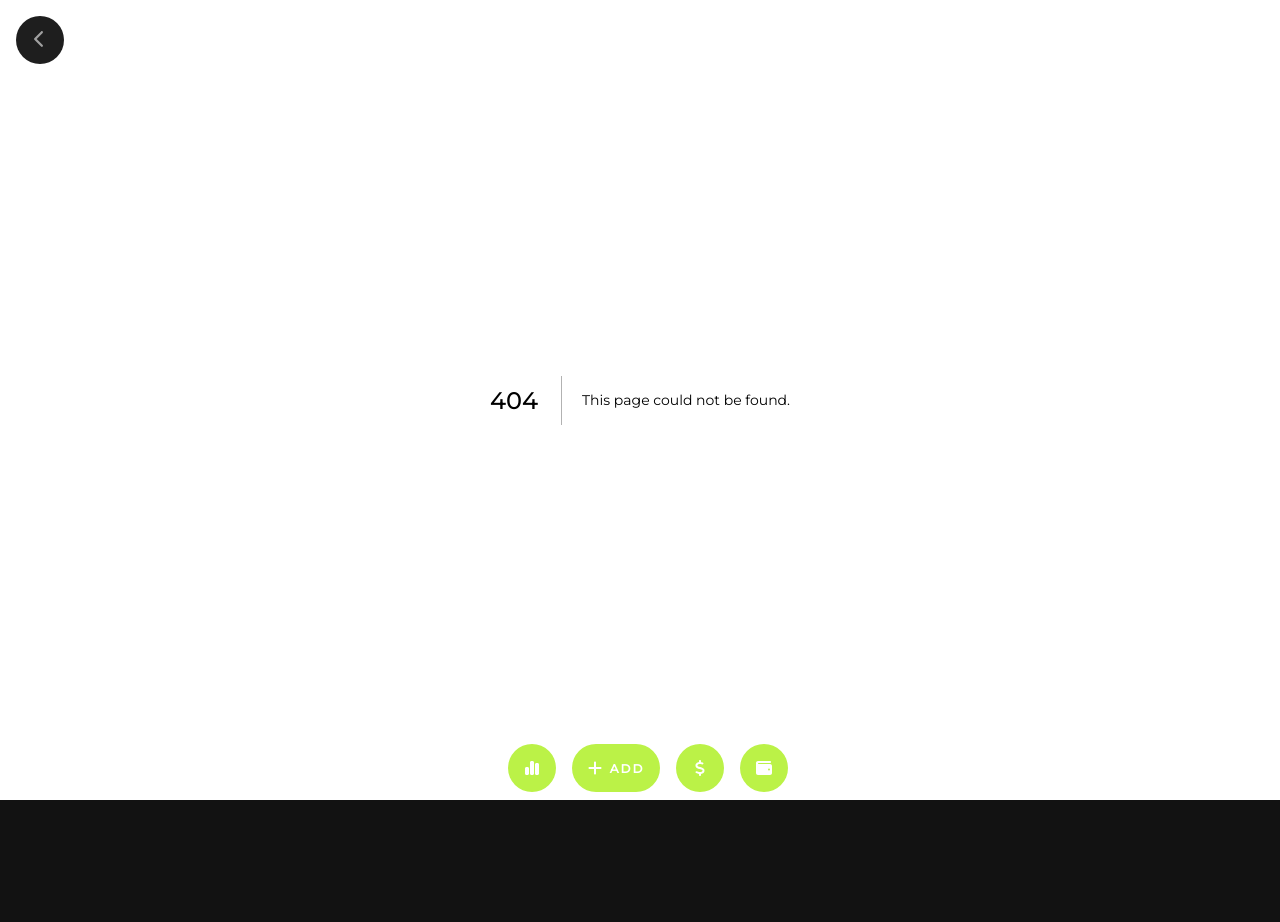
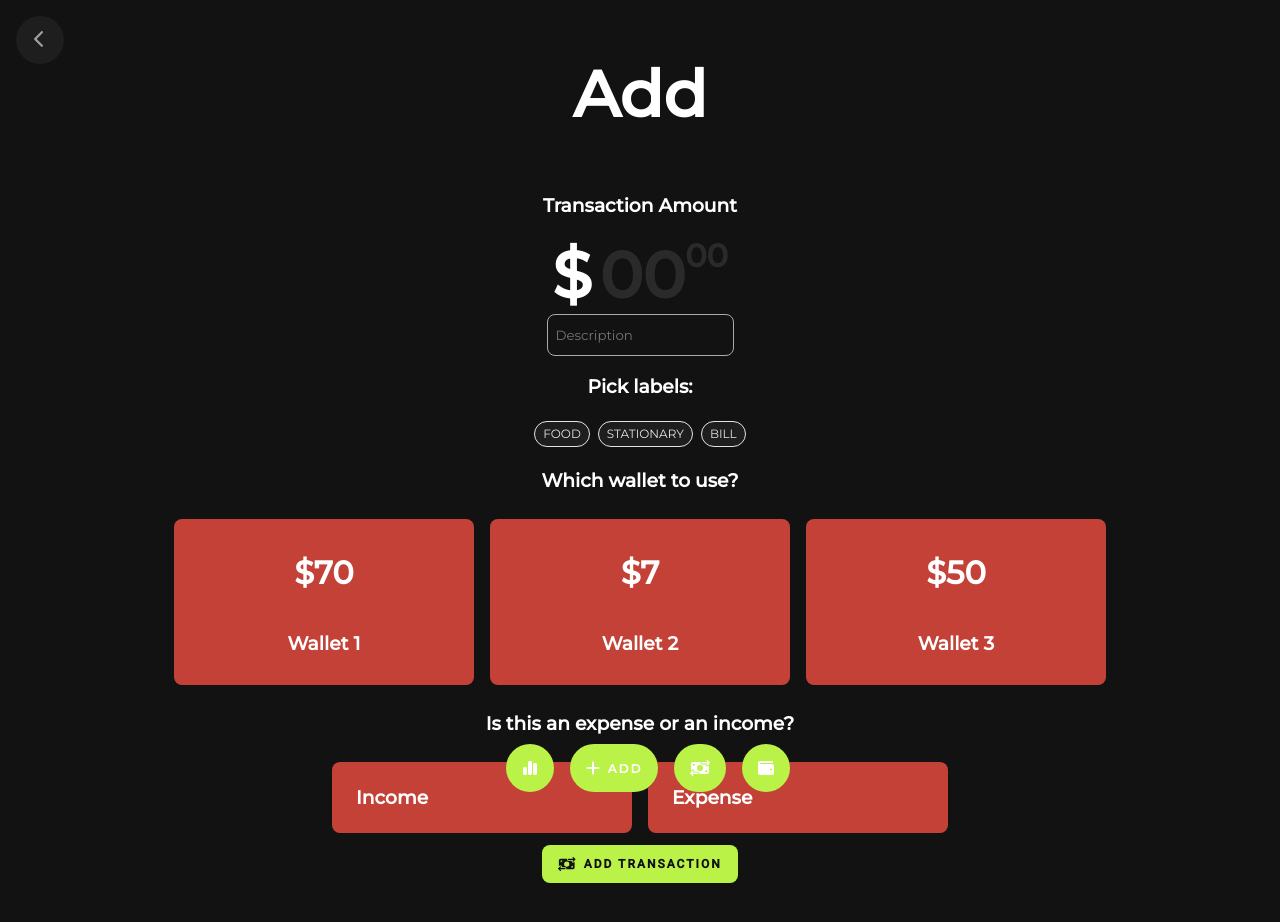
Before and after one commit to jalaj711/gastos-frontend, a Next.js app: page /add in a window 1280 px wide. Before the commit this address had no page. Shown: the top 922 px of the page. Before the commit the page ends 800 px from the top, so only its background shows below. Built offline with nearby package versions, Linux system fonts and the light colour scheme.

Commit message:
create add transaction page
Signed-off-by: Jalaj Kumar <96870071+jalaj711@users.noreply.github.com>

```diff
--- a/components/Label.tsx
+++ b/components/Label.tsx
@@ -38,7 +38,7 @@ export default function Label(props: {
               : colors.primary
             : color};
           margin: 4px;
-          display: inline;
+          display: inline-flex;
           font-weight: ${props.selected ? 700 : 400};
           cursor: pointer;
         }
--- a/components/Navbar.tsx
+++ b/components/Navbar.tsx
@@ -2,7 +2,7 @@ import {
   faChartSimple,
   faWallet,
   IconDefinition,
-  faDollarSign,
+  faMoneyBillTransfer,
   faAdd,
 } from "@fortawesome/free-solid-svg-icons";
 import { FontAwesomeIcon } from "@fortawesome/react-fontawesome";
@@ -68,7 +68,7 @@ function Navbar() {
     <div className="navbar">
       <NavbarItem href="/dashboard" text="dashboard" icon={faChartSimple} />
       <NavbarItem href="/add" text="add" icon={faAdd} />
-      <NavbarItem href="/transactions" text="transacts" icon={faDollarSign} />
+      <NavbarItem href="/transactions" text="transacts" icon={faMoneyBillTransfer} />
       <NavbarItem href="/wallets" text="wallets" icon={faWallet} />
       <style jsx>
         {`
--- /dev/null
+++ b/pages/add.tsx
@@ -0,0 +1,198 @@
+import React from "react";
+import Head from "next/head";
+import { faMoneyBillTransfer } from "@fortawesome/free-solid-svg-icons";
+import Button from "../components/Button";
+import Input from "../components/Input";
+import Label from "../components/Label";
+import WalletCard from "../components/WalletCard";
+import Card from "../components/Card";
+
+function TransactionInput() {
+  const dollars = React.useRef<HTMLDivElement>(null);
+  const cents = React.useRef<HTMLDivElement>(null);
+
+  const handleDollarChange = () => {
+    if (dollars.current) {
+      const val = Number(dollars.current.innerText);
+      if (val === 0 || val === NaN) {
+        dollars.current.innerText = "00";
+        dollars.current.style.opacity = "0.1";
+      } else {
+        dollars.current.style.opacity = "1";
+      }
+    }
+  };
+  const handleCentChange = () => {
+    if (cents.current) {
+      const val = Number(cents.current.innerText);
+      if (val === 0 || val === NaN) {
+        cents.current.innerText = "00";
+        cents.current.style.opacity = "0.1";
+      } else {
+        cents.current.style.opacity = "1";
+      }
+    }
+  };
+  return (
+    <>
+      <div className="transaction-wrapper">
+        <div className="currency">$</div>
+        <div
+          className="dollars"
+          contentEditable
+          ref={dollars}
+          onKeyUp={handleDollarChange}
+        >
+          00
+        </div>
+        <div
+          className="cents"
+          contentEditable
+          ref={cents}
+          onKeyUp={handleCentChange}
+        >
+          00
+        </div>
+      </div>
+      <style jsx>{`
+        .transaction-wrapper {
+          font-size: 4rem;
+          display: flex;
+          font-weight: 700;
+          display: flex;
+        }
+        .currency {
+          margin-right: 8px;
+        }
+        .cents {
+          font-size: 2rem;
+          align-self: flex-start;
+        }
+        .dollars,
+        .cents {
+          opacity: 0.1;
+        }
+        .dollars:focus,
+        .cents:focus {
+          outline: none;
+        }
+      `}</style>
+    </>
+  );
+}
+
+function Add() {
+  return (
+    <>
+      <Head>
+        <title>Add</title>
+        <meta name="description" content="Generated by create next app" />
+        <link rel="icon" href="/favicon.ico" />
+      </Head>
+
+      <main>
+        <div className="mainWrapper">
+          <h1>Add</h1>
+        </div>
+        <div className="section">
+          <h3>Transaction Amount</h3>
+          <TransactionInput />
+          <Input type="text" placeholder="Description" />
+          <h3>Pick labels:</h3>
+          <div>
+            <Label>Food</Label>
+            <Label>Stationary</Label>
+            <Label>Bill</Label>
+          </div>
+          <h3>Which wallet to use?</h3>
+          <div className="cardGrid">
+            <WalletCard
+              small
+              title="Wallet 1"
+              description="Some description for Wallet 1"
+              value={70}
+              selected
+            />
+            <WalletCard
+              small
+              title="Wallet 2"
+              description="Some description for Wallet 2"
+              value={7}
+            />
+            <WalletCard
+              small
+              title="Wallet 3"
+              description="Some description for Wallet 3"
+              value={50}
+            />
+          </div>
+          <h3>Is this an expense or an income?</h3>
+          <div className="cardGrid">
+            <Card small backgroundColor="#6bc479c7">
+              <h3>Income</h3>
+            </Card>
+            <Card small backgroundColor="#f44336c7">
+              <h3>Expense</h3>
+            </Card>
+          </div>
+          <Button startIcon={faMoneyBillTransfer}>Add transaction</Button>
+        </div>
+      </main>
+      <div style={{ width: "100vw", height: "72px" }} />
+
+      <style jsx>
+        {`
+          main {
+            padding: 12px;
+          }
+
+          h1 {
+            font-weight: 700;
+            color: white;
+            font-size: 4rem;
+            text-align: center;
+          }
+          .cardGrid h3 {
+            margin: 12px;
+          }
+
+          .mainWrapper {
+            width: 100%;
+            align-items: center;
+            display: flex;
+            justify-content: center;
+          }
+
+          .mainWrapper h1 {
+            justify-content: center;
+            align-self: center;
+          }
+
+          .cardGrid {
+            display: flex;
+            flex-wrap: wrap;
+            width: 100%;
+            justify-content: center;
+          }
+          .section {
+            display: flex;
+            flex-direction: column;
+            align-items: center;
+            justify-content: center;
+          }
+
+          @media (max-width: 500px) {
+            .mainWrapper {
+              margin-top: 32px;
+            }
+            h1 {
+              font-size: 3rem;
+            }
+          }
+        `}
+      </style>
+    </>
+  );
+}
+
+export default Add;
```
Also changed, not shown: 1 other file (tests, documents, lock files or other folders).
